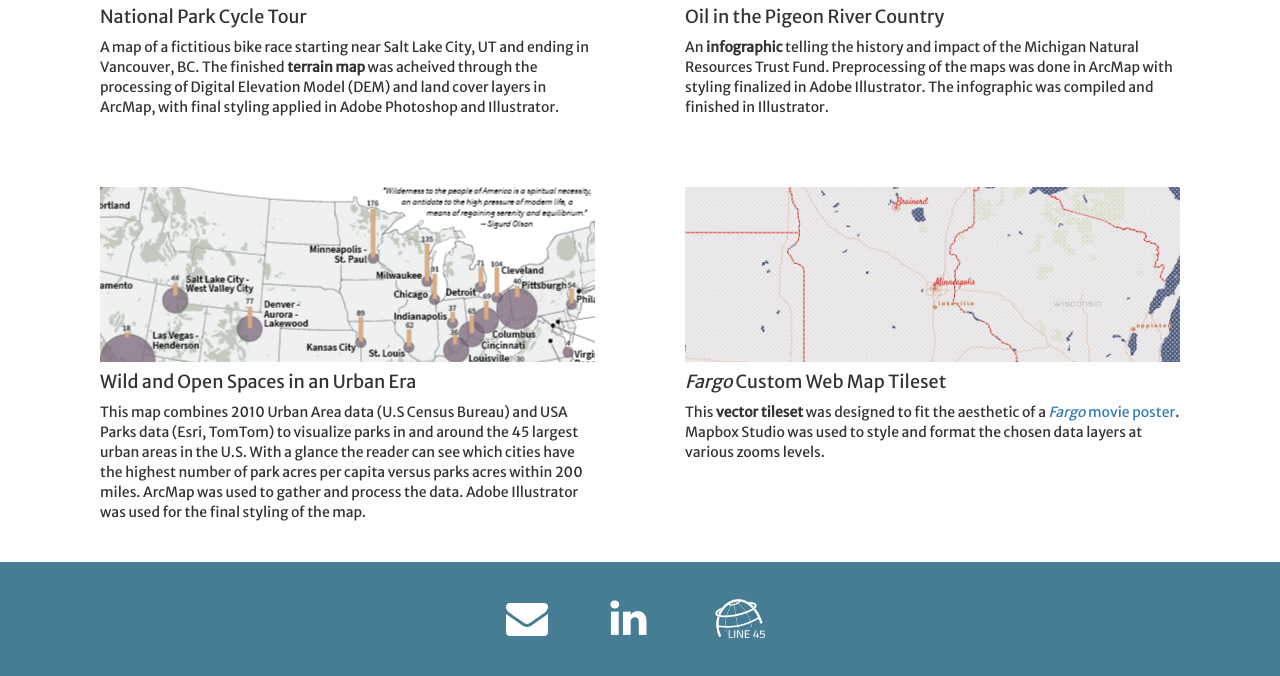
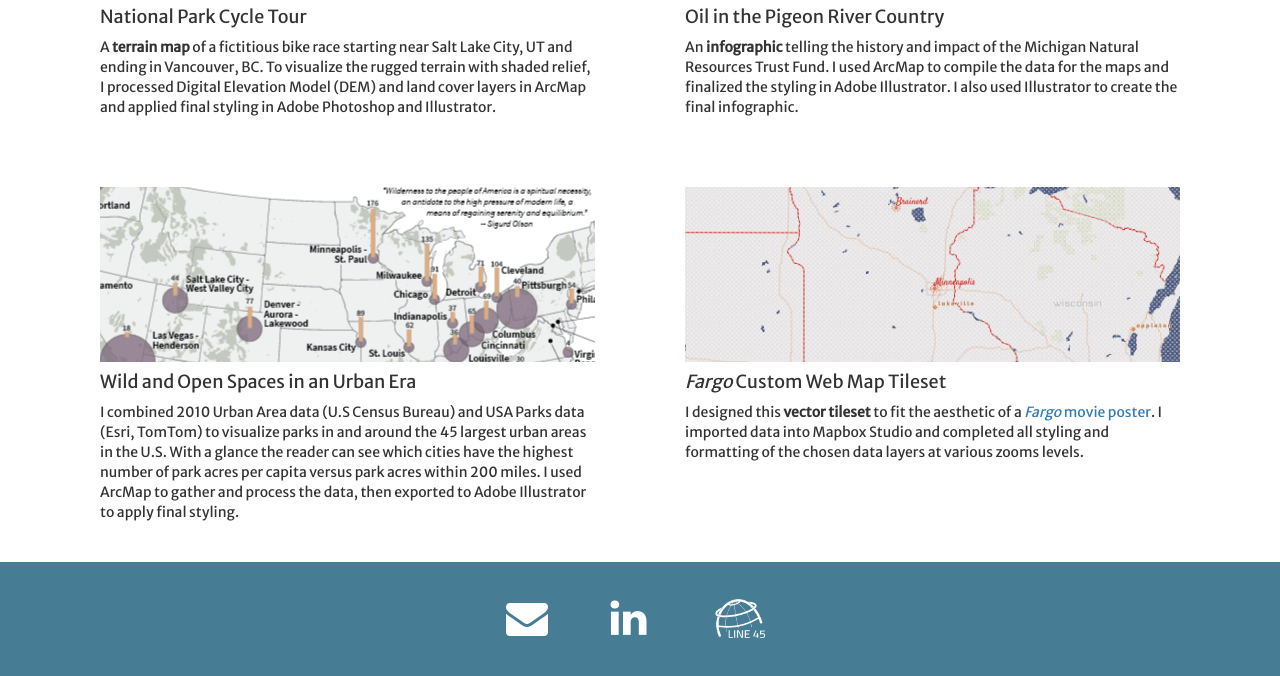
Before and after one commit to jeskane/jeskane.github.io, a plain HTML site: page index.html in a window 1280 px wide. Shown: the part 608-1284 px from the top of the page. Drawn offline with Linux system fonts and the light colour scheme.

Commit message:
Change content on Portfolio page

```diff
--- a/index.html
+++ b/index.html
@@ -50,7 +50,7 @@
                     </a>
                     <div class="card-body">
                         <h4 class="card-title">National Park Cycle Tour</h4>
-                        <p class="card-text">A map of a fictitious bike race starting near Salt Lake City, UT and ending in Vancouver, BC. The finished <strong>terrain map</strong> was acheived through the processing of Digital Elevation Model (DEM) and land cover layers in ArcMap, with final styling applied in Adobe Photoshop and Illustrator.</p>
+                        <p class="card-text">A <strong>terrain map</strong> of a fictitious bike race starting near Salt Lake City, UT and ending in Vancouver, BC. To visualize the rugged terrain with shaded relief, I processed Digital Elevation Model (DEM) and land cover layers in ArcMap and applied final styling in Adobe Photoshop and Illustrator.</p>
                     </div>
                 </div>
             </div>
@@ -62,7 +62,7 @@
                     </a>
                     <div class="card-body">
                         <h4 class="card-title">Oil in the Pigeon River Country</h4>
-                        <p class="card-text">An <strong>infographic</strong> telling the history and impact of the Michigan Natural Resources Trust Fund. Preprocessing of the maps was done in ArcMap with styling finalized in Adobe Illustrator. The infographic was compiled and finished in Illustrator. </p>
+                        <p class="card-text">An <strong>infographic</strong> telling the history and impact of the Michigan Natural Resources Trust Fund. I used ArcMap to compile the data for the maps and finalized the styling in Adobe Illustrator. I also used Illustrator to create the final infographic. </p>
                     </div>
                 </div>
             </div>
@@ -77,7 +77,7 @@
                     </a>
                     <div class="card-body">
                         <h4 class="card-title">Wild and Open Spaces in an Urban Era</h4>
-                        <p class="card-text">This map combines 2010 Urban Area data (U.S Census Bureau) and USA Parks data (Esri, TomTom) to visualize parks in and around the 45 largest urban areas in the U.S. With a glance the reader can see which cities have the highest number of park acres per capita versus parks acres within 200 miles. ArcMap was used to gather and process the data. Adobe Illustrator was used for the final styling of the map.</p>
+                        <p class="card-text">I combined 2010 Urban Area data (U.S Census Bureau) and USA Parks data (Esri, TomTom) to visualize parks in and around the 45 largest urban areas in the U.S. With a glance the reader can see which cities have the highest number of park acres per capita versus park acres within 200 miles. I used ArcMap to gather and process the data, then exported to Adobe Illustrator to apply final styling.</p>
                     </div>
                 </div>
             </div>
@@ -89,7 +89,7 @@
                     </a>
                     <div class="card-body">
                         <h4 class="card-title"><i>Fargo</i> Custom Web Map Tileset</h4>
-                        <p class="card-text">This <strong>vector tileset</strong> was designed to fit the aesthetic of a <a href="assets/FargoMoviePoster.jpg" target="_blank"><i>Fargo</i> movie poster</a>. Mapbox Studio was used to style and format the chosen data layers at various zooms levels.</p>
+                        <p class="card-text">I designed this <strong>vector tileset</strong> to fit the aesthetic of a <a href="assets/FargoMoviePoster.jpg" target="_blank"><i>Fargo</i> movie poster</a>. I imported data into Mapbox Studio and completed all styling and formatting of the chosen data layers at various zooms levels.</p>
                     </div>
                 </div>
             </div>
```
